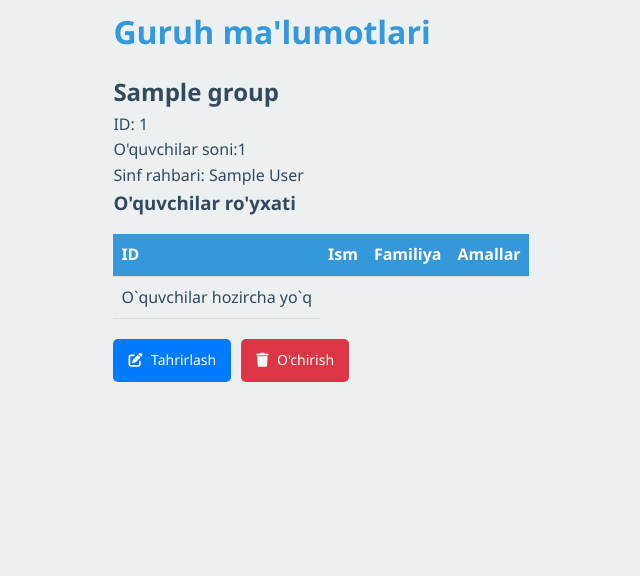
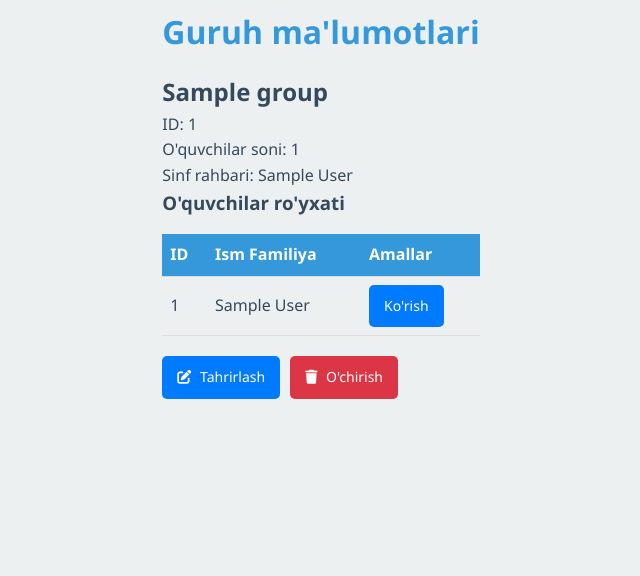
Before and after one commit to rayhon-dev/school-crm, a Django app: page /groups/detail/1/ in a window 1280 px wide. Shown: the part 70-646 px from the top of the page, without its empty margins (319-959 px from the left). Run offline with Django 5.2, Linux system fonts and the light colour scheme; tables that the repository leaves empty hold one stand-in row (values such as "Sample post").

Commit message:
Task is finished,finally

```diff
--- a/groups/models.py
+++ b/groups/models.py
@@ -1,21 +1,22 @@
 from django.db import models
 from teachers.models import Teacher
-from django.shortcuts import reverse
-
 
 class Group(models.Model):
     group_name = models.CharField(max_length=100)
     class_teacher = models.OneToOneField(Teacher, on_delete=models.SET_NULL, null=True, related_name='group')
-
+    students = models.ManyToManyField('students.Student', related_name='group_list')  # String ishlatildi
 
     def __str__(self):
         return self.group_name
 
     def get_detail_url(self):
+        from django.shortcuts import reverse
         return reverse('groups:detail', args=[self.pk])
 
     def get_delete_url(self):
+        from django.shortcuts import reverse
         return reverse('groups:delete', args=[self.pk])
 
     def get_update_url(self):
+        from django.shortcuts import reverse
         return reverse('groups:update', args=[self.pk])
--- a/groups/views.py
+++ b/groups/views.py
@@ -65,13 +65,13 @@
             group.class_teacher_id = class_teacher_id
             group.save()
 
-            # O'quvchilarni yangilash
+
             selected_students = Student.objects.filter(pk__in=student_ids)
             group.students.set(selected_students)  # ManyToManyField uchun set() metodidan foydalanamiz
 
         return redirect(group.get_detail_url())
 
-    # Contextga barcha kerakli ma'lumotlarni qo'shish
+
     context = {
         'group': group,
         'class_teachers': Teacher.objects.all(),
--- a/students/models.py
+++ b/students/models.py
@@ -5,7 +5,7 @@
 
 class Student(models.Model):
     full_name = models.CharField(max_length=100)
-    group = models.ForeignKey(Group, on_delete=models.CASCADE, related_name='students')
+    group = models.ForeignKey(Group, on_delete=models.CASCADE, related_name='student_list')
     dob = models.DateField() # date_of_birth = dob
     phone = models.CharField(max_length=100)
     address = models.TextField()
--- a/students/views.py
+++ b/students/views.py
@@ -66,7 +66,6 @@
             student.address = address
             if photo:
                 student.photo = photo
-
             student.save()
 
             return redirect(student.get_detail_url())
--- a/templates/groups/group-detail.html
+++ b/templates/groups/group-detail.html
@@ -8,7 +8,7 @@
         <div class="group-info">
             <h2>{{ group.group_name }}</h2>
             <p>ID: {{ group.pk }}</p>
-                <p>O'quvchilar soni:{{ group.students.count }}</p>
+            <p>O'quvchilar soni: {{ group.students.count }}</p>
             <p>Sinf rahbari: {{ group.class_teacher }}</p>
         </div>
         <div class="group-students">
@@ -17,20 +17,23 @@
                 <thead>
                     <tr>
                         <th>ID</th>
-                            <th>Ism</th>
-                            <th>Familiya</th>
+                        <th>Ism Familiya</th>
                         <th>Amallar</th>
                     </tr>
                 </thead>
                 <tbody>
-                    {% for group in groups %}
+                {% for student in group.students.all %}
                     <tr>
-                            <td>{{ group.students.pk }}</td>
-                            <td>{{ group.students.full_name }}</td>
-                            <td><button class="btn btn-info">Ko'rish</button></td>
+                        <td>{{ student.pk }}</td>
+                        <td>{{ student.full_name }}</td>
+                        <td>
+                            <a href="{{ student.get_detail_url }}" class="btn btn-info">Ko'rish</a>
+                        </td>
                     </tr>
                 {% empty %}
-                        <td>O`quvchilar hozircha yo`q</td>
+                    <tr>
+                        <td colspan="4">O'quvchilar hozircha yo'q</td>
+                    </tr>
                 {% endfor %}
                 </tbody>
             </table>
@@ -40,5 +43,4 @@
         <a href="{{ group.get_update_url }}" class="btn"><i class="fas fa-edit"></i> Tahrirlash</a>
         <a href="{{ group.get_delete_url }}" class="btn btn-danger"><i class="fas fa-trash"></i> O'chirish</a>
     </div>
-
 {% endblock %}
--- a/templates/groups/groups-list.html
+++ b/templates/groups/groups-list.html
@@ -23,8 +23,8 @@
             <tr>
                 <td>{{ group.id }}</td>
                 <td>{{ group.group_name }}</td>
-                <td>{{ group.students_count }}</td>
-                <td>{{ group.teachers.first_name }}{{ group.teachers.last_name }}</td>
+                <td>{{ group.students.count }}</td>
+                <td>{{ group.class_teacher.first_name }}{{ group.class_teacher.last_name }}</td>
                 <td>
                     <a href="{{ group.get_detail_url }}" class="btn btn-sm"><i class="fas fa-eye"></i> Ko'rish</a>
                     <a href="{{ group.get_update_url }}" class="btn btn-sm"><i class="fas fa-edit"></i> Tahrirlash</a>
--- a/templates/students/student-form.html
+++ b/templates/students/student-form.html
@@ -37,9 +37,9 @@
             <div class="form-group">
                 <label for="photo">Rasm:</label>
                 {% if student.photo %}
-                    <img src="{{ student.photo.url }}" alt="{{ student.full_name }}" style="width: 100px; height: auto;">
+                    <img src="{{ student.photo.url }}" alt="Current Image" style="width: 100px; height: auto;">
                 {% endif %}
-                <input type="file" id="photo" name="photo" accept="image/*" required>
+                <input type="file" id="photo" name="photo" accept="image/*" {% if not student.photo %} required {% endif %}>
             </div>
             <div class="actions">
                 <button type="submit" class="btn"><i class="fas fa-save"></i>{% if student %}Tahrirlash{% else %}Saqlash{% endif %}</button>
--- a/templates/students/students-list.html
+++ b/templates/students/students-list.html
@@ -12,8 +12,7 @@
             <thead>
                 <tr>
                     <th>ID</th>
-                    <th>Ism</th>
-                    <th>Familiya</th>
+                    <th>Ism Familiya</th>
                     <th>Guruh</th>
                     <th>Amallar</th>
                 </tr>
--- a/templates/subjects/subjects-list.html
+++ b/templates/subjects/subjects-list.html
@@ -22,7 +22,7 @@
                 <tr>
                     <td>{{ subject.pk }}</td>
                     <td>{{ subject.subject_name }}</td>
-                    <td>{{ subject.teachers_count }}</td>
+                    <td>{{ subject.teachers.count }}</td>
                     <td>
                         <a href="{{ subject.get_detail_url }}" class="btn btn-sm"><i class="fas fa-eye"></i> Ko'rish</a>
                         <a href="{{ subject.get_update_url }}" class="btn btn-sm"><i class="fas fa-edit"></i> Tahrirlash</a>
--- a/templates/teachers/teacher-form.html
+++ b/templates/teachers/teacher-form.html
@@ -39,7 +39,7 @@
             <div class="form-group">
                 <label for="photo">Rasm:</label>
                 {% if teacher.photo %}
-                    <img src="{{ teacher.photo.url }}" alt="Current Image" style="max-width: 200px; max-height: 200px; margin-bottom: 10px;">
+                    <img src="{{ teacher.photo.url }}" alt="Current Image" class="teacher-image" >
                 {% endif %}
                 <input type="file" id="photo" name="photo" accept="image/*">
             </div>
```
Also changed, not shown: groups/migrations/0002_group_students.py (added), static/css/styles.css (line endings or trailing spaces), students/migrations/0002_alter_student_group.py (added). Lines whose indentation alone changed are shown as unchanged.
